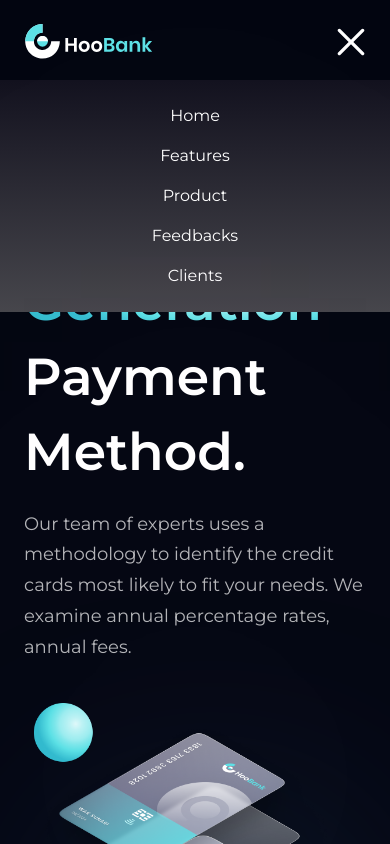
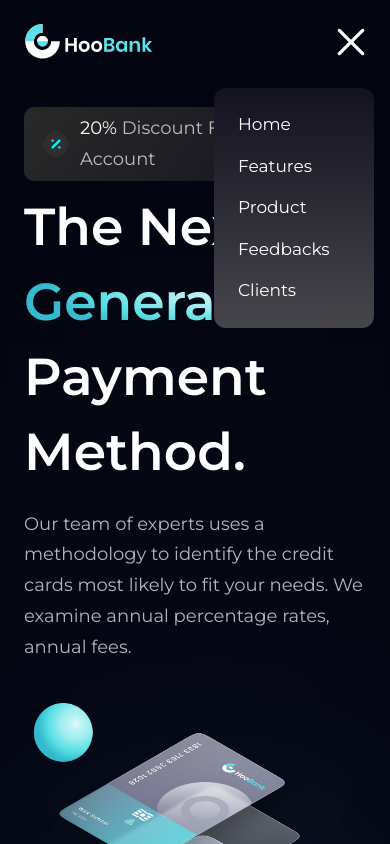
Before and after one commit to asadbekme/HooBank, a React (Create React App) app: page / in a window 390 px wide. Both pictures are taken after a click on the picture 351 px from the left and 41 px from the top of the page. Shown: the top 844 px of the page. Built offline with nearby package versions, Linux system fonts and the light colour scheme.

Commit message:
Finished! Optimization

```diff
--- a/src/components/Footer/Footer.jsx
+++ b/src/components/Footer/Footer.jsx
@@ -28,7 +28,7 @@ const Footer = () => {
 
       <div className="w-full flex justify-between items-center lg:flex-row flex-col pt-6 border-t-[1px] border-t-[#3F3E45]">
         <p className="font-montserrat font-normal text-center text-[18px] leading-[27px] text-white">
-          Copyright Ⓒ 2022 HooBank. All Rights Reserved.
+          Copyright Ⓒ 2023 HooBank. All Rights Reserved.
         </p>
 
         <div className="flex flex-row lg:mt-0 mt-6">
--- a/src/components/Header/Navbar.jsx
+++ b/src/components/Header/Navbar.jsx
@@ -15,11 +15,13 @@ const Navbar = () => {
   return (
     <div className={`w-full py-6 ${styles.flexBetween}`}>
       {/* Logo */}
-      <img
-        src={logo}
-        alt="logo"
-        className="w-[130px] h-[35px] cursor-pointer"
-      />
+      <a href="/">
+        <img
+          src={logo}
+          alt="logo"
+          className="w-[130px] h-[35px] cursor-pointer"
+        />
+      </a>
 
       {/* Navigation Link */}
       <ul className="list-none hidden md:flex justify-end items-center flex-1">
@@ -27,12 +29,12 @@ const Navbar = () => {
           <li
             key={link.id}
             className={`font-montserrat font-normal cursor-pointer text-[16px] text-white
-            ${(navigationLinks.length - 1) === idx ? "mr-0" : "mr-10"}
+            ${(navigationLinks.length - 1 === idx) ? "mr-0" : "mr-10"}
             ${active === link.id ? "text-white" : "text-lightWhite"}
             hover:text-white transition-all duration-500`}
             onClick={() => activeHandler(link.id)}
           >
-            {link.title}
+            <a href={`#${link.id}`}>{link.title}</a>
           </li>
         ))}
       </ul>
@@ -47,20 +49,19 @@ const Navbar = () => {
         />
 
         <div
-          className={`${
-            !toggleMenu ? "hidden" : "flex"
-          } p-6 absolute top-20 right-0 left-0 w-full sidebar bg-black-gradient`}
+          className={`${!toggleMenu ? "hidden" : "flex"}
+          p-6 absolute top-20 right-0 mx-4 my-2 min-w-[160px] rounded-xl sidebar bg-black-gradient`}
         >
-          <ul className={`${styles.flexCenter} flex-col gap-4 flex-1 list-none`}>
-            {navigationLinks.map((link, idx) => (
+          <ul className={`list-none flex justify-end items-start flex-1 flex-col gap-4`}>
+            {navigationLinks.map((link) => (
               <li
                 key={link.id}
-                className={`font-montserrat font-normal cursor-pointer text-[16px] text-white
+                className={`font-montserrat font-normal cursor-pointer text-[17px] text-white
                 ${active === link.id ? "text-white" : "text-lightWhite"}
                 hover:text-white transition-all duration-500`}
                 onClick={() => activeHandler(link.id)}
               >
-                {link.title}
+                <a href={`#${link.id}`}>{link.title}</a>
               </li>
             ))}
           </ul>
--- a/src/components/Home/Home.jsx
+++ b/src/components/Home/Home.jsx
@@ -4,9 +4,9 @@ import GetStarted from "../GetStarted/GetStarted";
 
 const Home = () => {
   return (
-    <section id="home" className={`flex flex-col lg:flex-row ${styles.paddingY}`}>
+    <section id="home" className={`flex lg:flex-row flex-col ${styles.paddingY}`}>
       {/* Information */}
-      <div className={`${styles.flexStart} flex-1 flex-col xxl:px-0 xs:px-16 px-6`}>
+      <div className={`${styles.flexStart} flex-1 flex-col xxl:px-0 md:px-16 px-6`}>
         {/* Discount */}
         <div className="flex flex-row items-center py-[6px] px-4 bg-discount-gradient rounded-[10px] mb-2">
           <img src={discount} alt="discount" className="w-[32px] h-[32px]" />
--- a/src/utils/styles.js
+++ b/src/utils/styles.js
@@ -1,17 +1,17 @@
 export const styles = {
   container: 'xxl:max-w-[1280px] w-full',
 
+  flexStart: 'flex justify-center items-start',
   flexCenter: 'flex justify-center items-center',
-  flexStart: 'flex justify-center items-start',
   flexBetween: 'flex justify-between items-center',
 
-  paragraph: 'font-montserrat font-normal text-lightWhite text-[18px] leading-[30.8px]',
   heading1: 'font-montserrat font-semibold sm:text-[72px] text-[52px] text-white sm:leading-[100.8px] leading-[75px]',
   heading2: 'font-montserrat font-semibold xs:text-[48px] text-[40px] text-white xs:leading-[76.8px] leading-[66.8px] w-full',
+  paragraph: 'font-montserrat font-normal text-lightWhite text-[18px] leading-[30.8px]',
 
+  padding: 'md:px-16 px-6 md:py-12 py-4',
   paddingX: 'md:px-16 px-6',
   paddingY: 'md:py-16 py-6',
-  padding: 'md:px-16 px-6 md:py-12 py-4',
 
   marginX: 'md:mx-16 mx-6',
   marginY: 'md:my-16 my-6',
```
